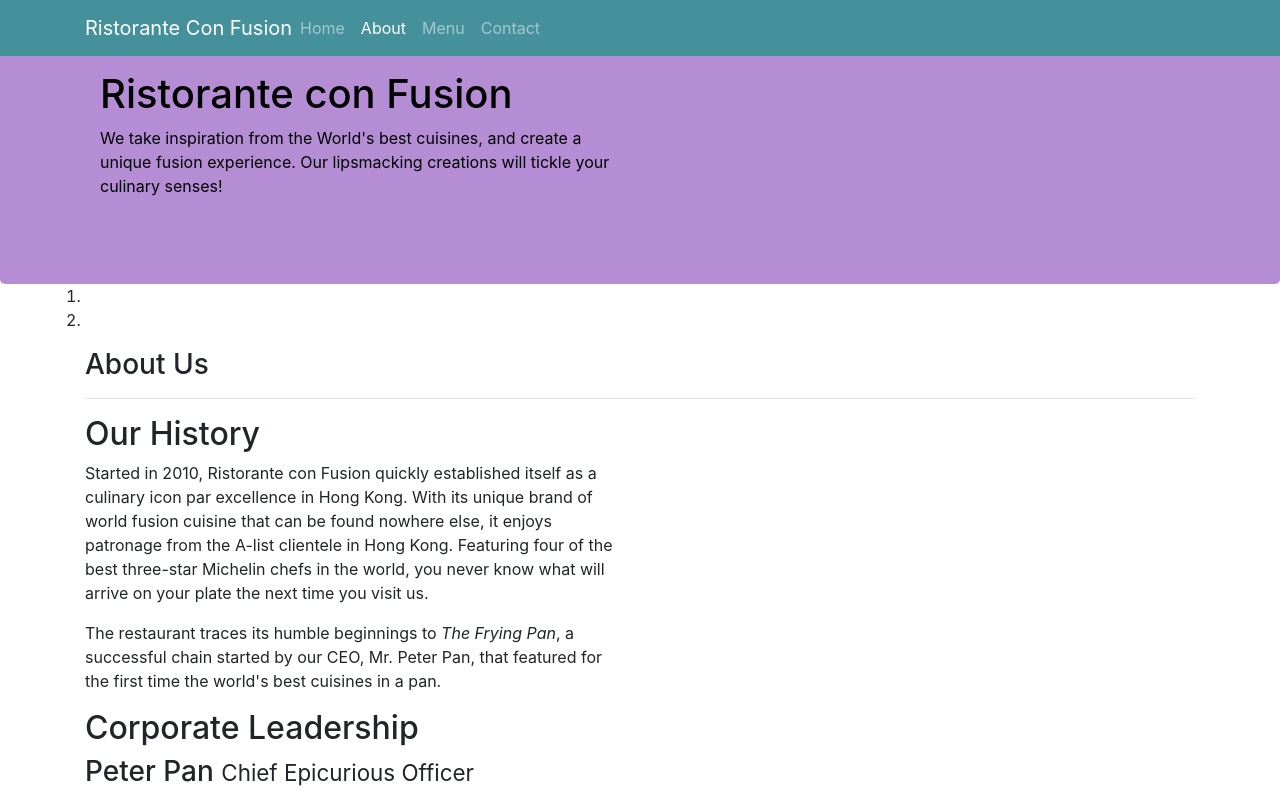
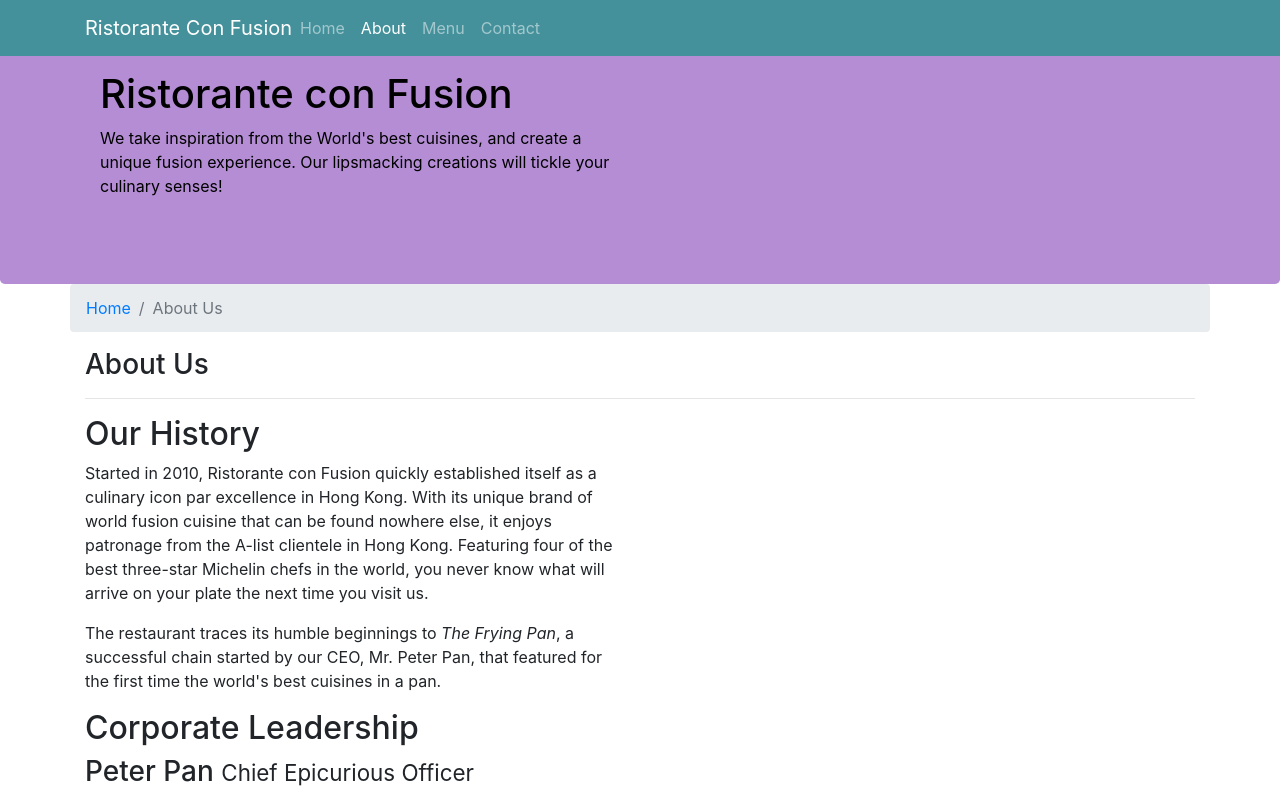
Before and after one commit to Sandilandz14/Bootstrap4-Coursera, a website: page aboutus.html in a window 1280 px wide. Shown: the top 794 px of the page. Drawn offline with nearby package versions, Linux system fonts and the light colour scheme.

Commit message:
navbar and breadcrumb

```diff
--- a/aboutus.html
+++ b/aboutus.html
@@ -46,10 +46,10 @@
 
     <div class="container";>
         <div class="row">
-            <ol class="col-12 breadcrumbs">
-                <li></li>
-                <li></li>
-            </ol>
+            <div class="col-12 breadcrumb">
+                <li class="breadcrumb-item"><a href="./index.html">Home</a></li>
+                <li class="breadcrumb-item  active">About Us</li>
+            </div>
             <div class="col-12">
                <h3>About Us</h3>
                <hr>
```
